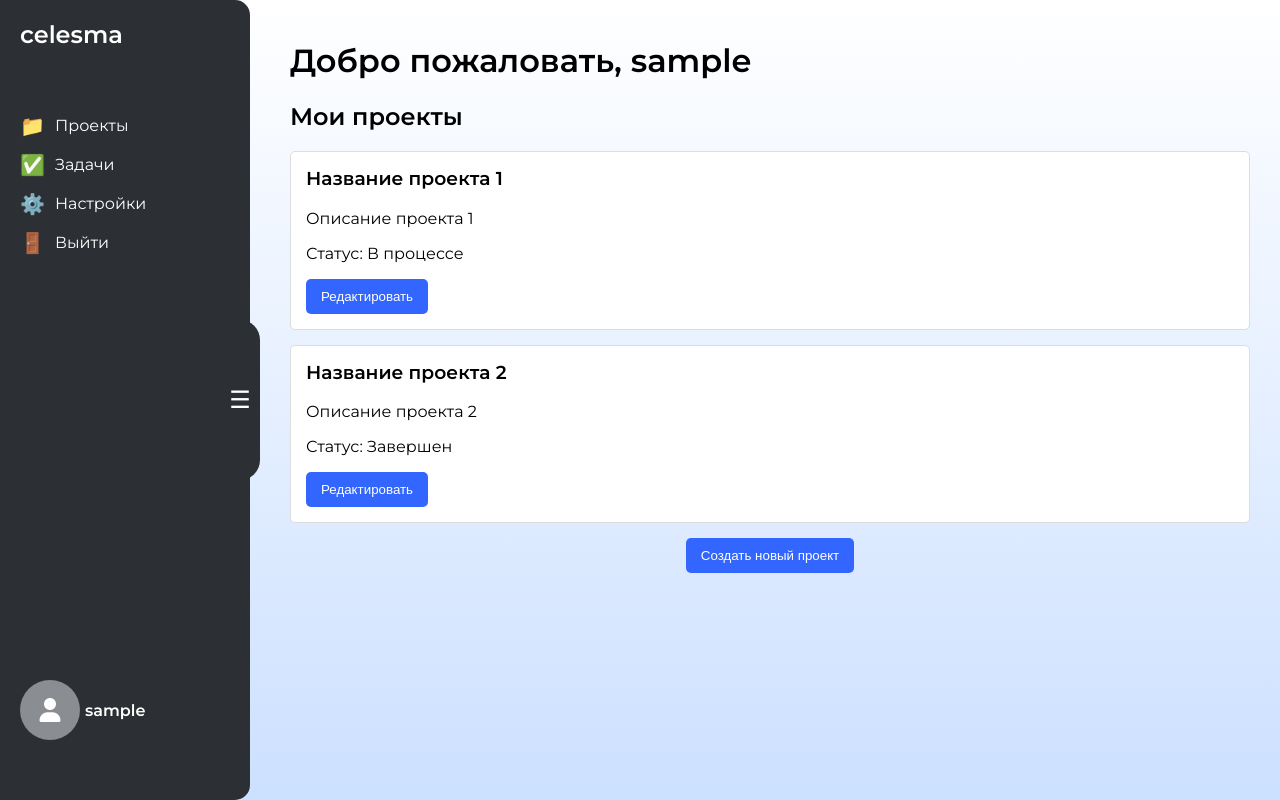
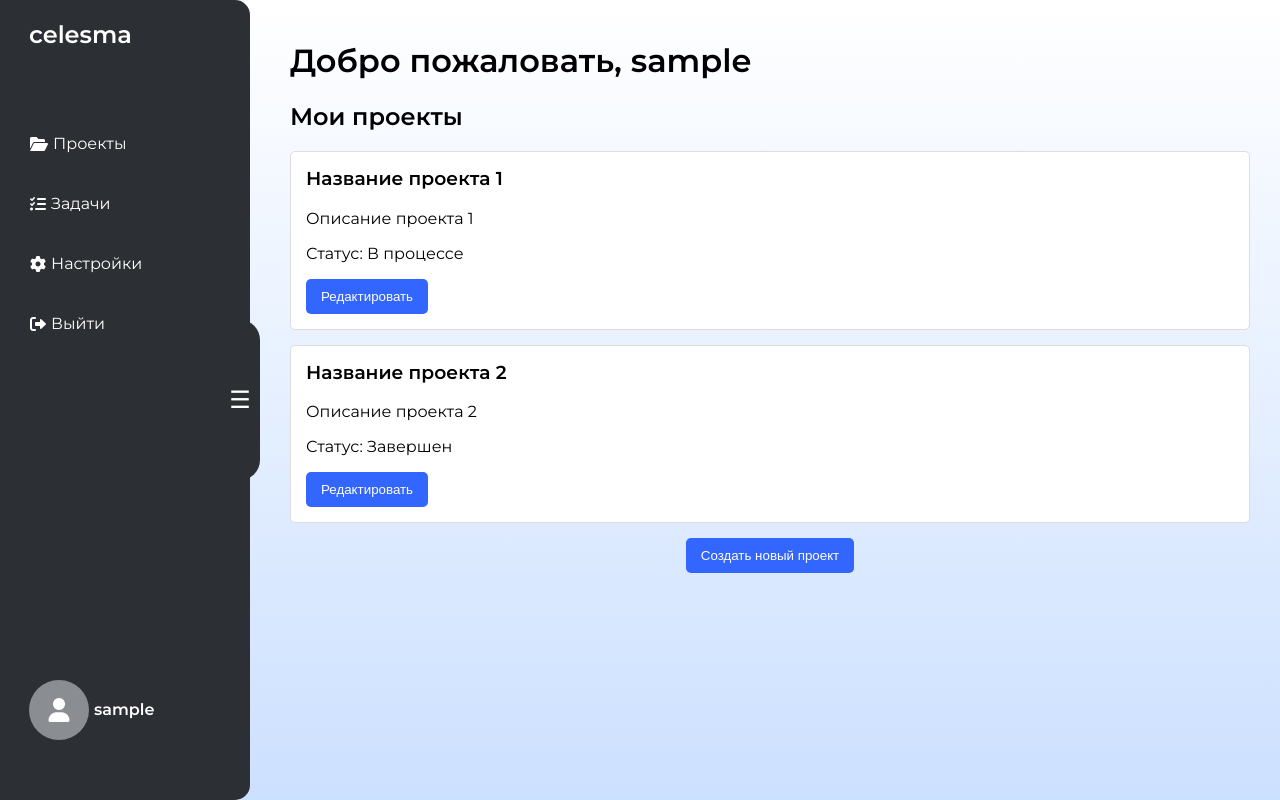
Before and after one commit to dispixxx/CelesmaProject, a Spring Boot app: page /home in a window 1280 px wide. Run offline with Spring Boot 4, Linux system fonts and the light colour scheme; the visitor is signed in with stand-in values (Sample User, id 1); some of the project's set-up classes (security, data sources, template engines, error pages and the like) are left out, and stand-ins take their place; some libraries are stand-ins or nearby versions.

Commit message:
updated dashboard.html + AuthSuccess(was deleted special redirect for admin)

```diff
--- a/src/main/java/com/disp/learnspringsecurity/AuthenticationSuccessHandler.java
+++ b/src/main/java/com/disp/learnspringsecurity/AuthenticationSuccessHandler.java
@@ -14,7 +14,7 @@ public class AuthenticationSuccessHandler extends SavedRequestAwareAuthenticatio
     public void onAuthenticationSuccess(HttpServletRequest request, HttpServletResponse response, Authentication authentication) throws ServletException, IOException {
         boolean isAdmin = authentication.getAuthorities().contains(new SimpleGrantedAuthority("ROLE_ADMIN"));
         if(isAdmin){
-            setDefaultTargetUrl("/admin/home");
+            setDefaultTargetUrl("/home"); //na future.../admin/home
         }else{
             setDefaultTargetUrl("/home");
         }
--- a/src/main/resources/templates/dashboard.html
+++ b/src/main/resources/templates/dashboard.html
@@ -33,9 +33,11 @@
 
         .sidebar.collapsed {
             width: 60px;
+            padding: 20px 20px 20px 20px;
         }
 
         .sidebar h2 {
+            padding-left: 9px;
             margin-top: 0;
             transition: opacity 0.3s;
         }
@@ -48,36 +50,58 @@
             list-style-type: none;
             padding: 0;
             margin-top: 30px;
+            transition: width 0.3s ease-in-out, height 0.3s ease-in-out, font-size 0.3s ease-in-out, 0.3s ease-in-out;
+        }
+
+        .sidebar.collapsed ul {
+            transform: translateX(-9px);
         }
 
         .sidebar ul li {
-            margin: 15px 0;
+            position: relative;
+            margin: 30px 0;
             display: flex;
             align-items: center;
-            gap: 10px;
         }
 
         .sidebar ul li a {
+            position: relative;
             color: white;
             text-decoration: none;
-            display: flex;
+            display: inline-flex;
             align-items: center;
-            gap: 10px;
+            gap: 5px;
+            width: auto; /* Убираем растяжение */
+            padding: 5px 10px; /* Добавляем немного отступов для удобного клика */
+            border-radius: 5px; /* Скругление при наведении */
+
         }
 
-        .sidebar .icon {
-            font-size: 20px;
+
+        .sidebar ul li a:hover {
+            background-color: rgba(255, 255, 255, 0.1); /* Эффект при наведении */
+            padding: 5px 10px;
+        }
+
+        .sidebar.collapsed ul li a:hover{
+            padding: 5px 5px 5px 10px;
         }
 
         .sidebar span {
             transition: opacity 0.3s;
+            display: inline-block;
+            min-height: 20px; /* Устанавливаем высоту, чтобы текст не исчезал полностью */
+            white-space: nowrap;
         }
 
         .sidebar.collapsed span {
-            display: none;
+            left: 5px;
+            opacity: 0;
+            width: 0;
         }
 
         .user-container {
+            padding-left: 9px;
             display: flex;
             flex-direction: row-reverse;
             align-items: center;
@@ -88,7 +112,7 @@
         }
 
         .sidebar.collapsed .user-container {
-            left: 5px;
+           left: -2px;
         }
 
         .user-name {
@@ -99,7 +123,7 @@
         }
 
         .sidebar.collapsed .user-name {
-            display: none;
+            cursor: none;
         }
 
         .user-icon {
@@ -114,7 +138,7 @@
             font-size: 24px;
             width: 50px;
             height: 50px;
-            transition: width 0.3s ease-in-out, height 0.3s ease-in-out, font-size 0.3s ease-in-out;
+            transition: width 0.3s ease-in-out, height 0.3s ease-in-out, font-size 0.3s ease-in-out, 0.3s ease-in-out;
         }
 
         .sidebar.collapsed .user-icon {
@@ -124,7 +148,7 @@
         }
 
         .user-icon:hover {
-            background-color: #2C2F33;
+            background-color: rgba(255, 255, 255, 0.1); /* Эффект при наведении */
         }
 
         .toggle-btn {
@@ -138,13 +162,13 @@
             font-size: 24px;
             cursor: pointer;
             color: white;
-            transition: right 0.3s, background 0.3s;
             transform: translateY(-50%);
             padding: 10px;
             border-radius: 30px; /* Делаем кнопку овальной */
             display: flex;
             align-items: center;
             justify-content: center;
+            transition: 0.3s ease-in-out;
         }
 
         .sidebar.collapsed .toggle-btn {
@@ -158,10 +182,6 @@
             /*background: linear-gradient(to bottom, #ffffff, #cce0ff);*/
             transition: margin-left 0.3s;
         }
-
-        /*.sidebar.collapsed ~ .main-content {*/
-        /*    margin-left: -190px;*/
-        /*}*/
 
         .project {
             background-color: white;
@@ -212,10 +232,10 @@
     <button class="toggle-btn">☰</button>
     <h2>celesma</h2>
     <ul>
-        <li><a href="#"><span class="icon">📁</span> <span>Проекты</span></a></li>
-        <li><a href="#"><span class="icon">✅</span> <span>Задачи</span></a></li>
-        <li><a href="#"><span class="icon">⚙️</span> <span>Настройки</span></a></li>
-        <li><a href="#"><span class="icon">🚪</span> <span>Выйти</span></a></li>
+        <li><a href="#"><i class="fas fa-folder-open"></i> <span>Проекты</span></a></li>
+        <li><a href="#"><i class="fas fa-tasks"></i> <span>Задачи</span></a></li>
+        <li><a href="#"><i class="fas fa-cog"></i> <span>Настройки</span></a></li>
+        <li><a href="/logout"><i class="fas fa-sign-out-alt"></i> <span>Выйти</span></a></li>
     </ul>
     <div class="user-container">
         <span class="user-name" sec:authentication="name"></span>
```
